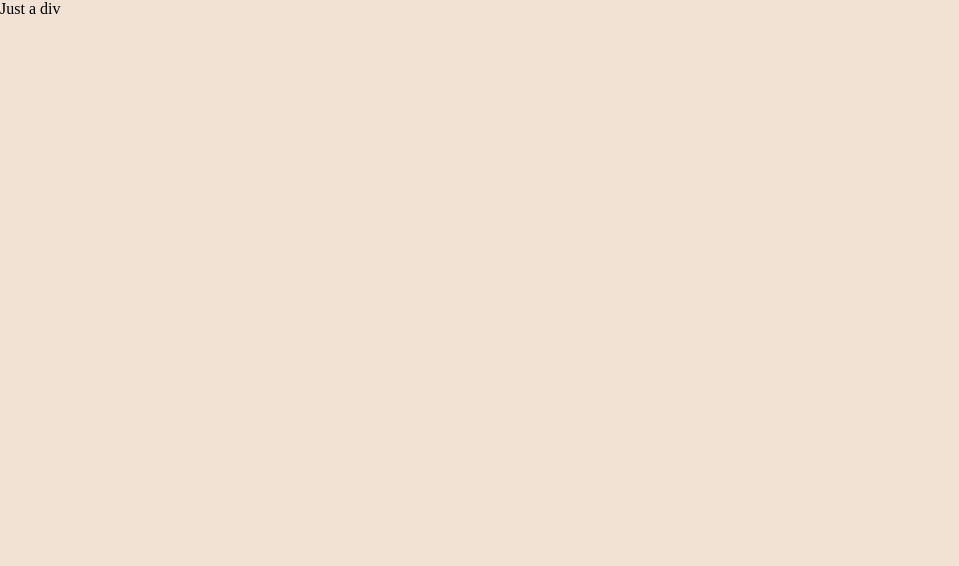
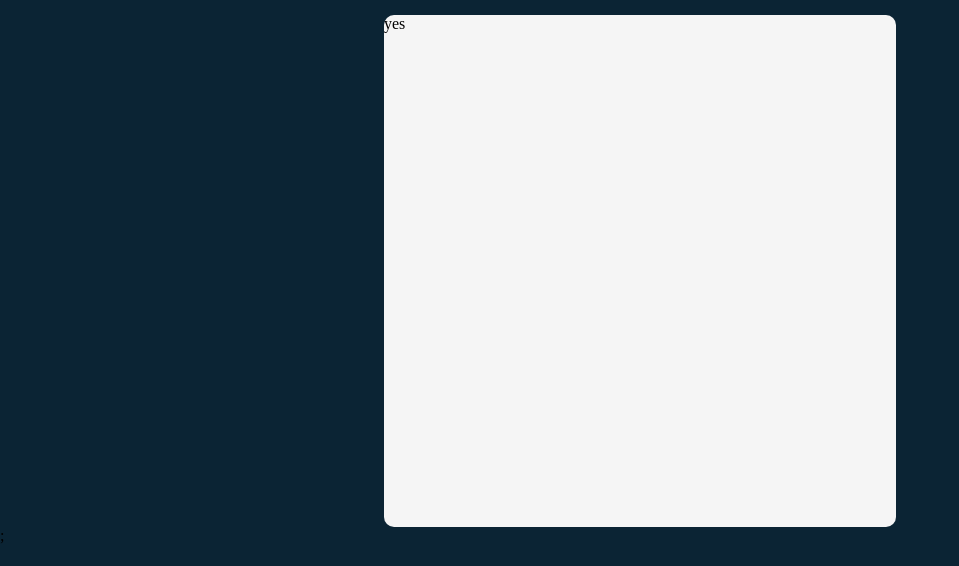
Before and after one commit to octavian-sn/tenzies-game, a React (Create React App) app: page / in a window 1280 px wide. Shown: the top 566 px of the page, without its empty margins (0-959 px from the left). Built offline with nearby package versions, Linux system fonts and the light colour scheme.

Commit message:
Add app component

```diff
--- a/src/App.jsx
+++ b/src/App.jsx
@@ -1,9 +1,11 @@
 import React, { Component } from 'react';
 
-class App extends Component {
-  render() {
-    return <div>Just a div</div>;
-  }
+function App() {
+  return (
+    <div id="project">
+      <main>yes</main>;
+    </div>
+  );
 }
 
 export default App;
--- a/src/assets/style.css
+++ b/src/assets/style.css
@@ -4,8 +4,15 @@
 
 body {
   margin: 0;
-  background-color: #f2e2d4;
+  background-color: #0b2434;
 }
-
-#root {
+#project {
 }
+main {
+  background-color: #f5f5f5;
+  height: 32rem;
+  width: 32rem;
+  margin: auto;
+  margin-top: 15px;
+  border-radius: 10px;
+}
```
